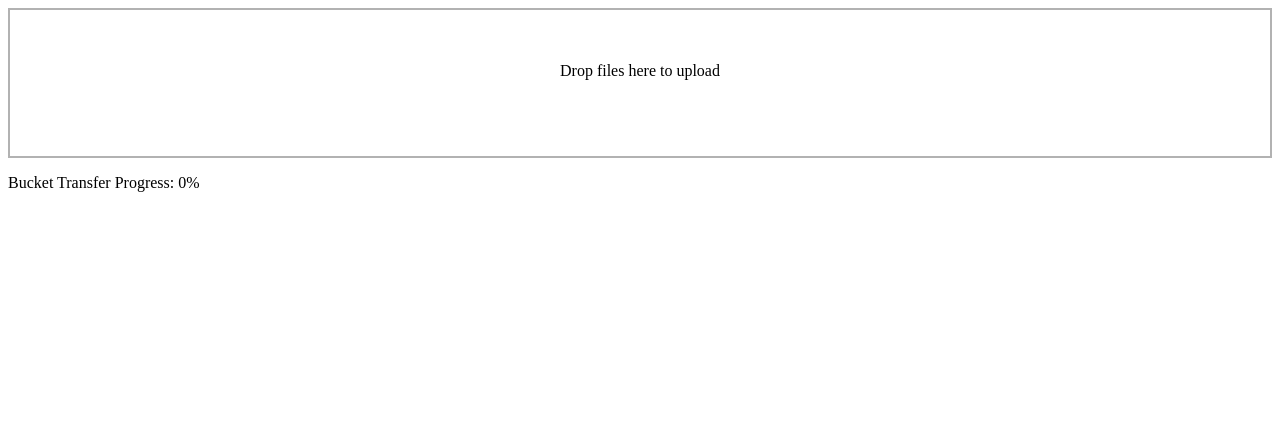
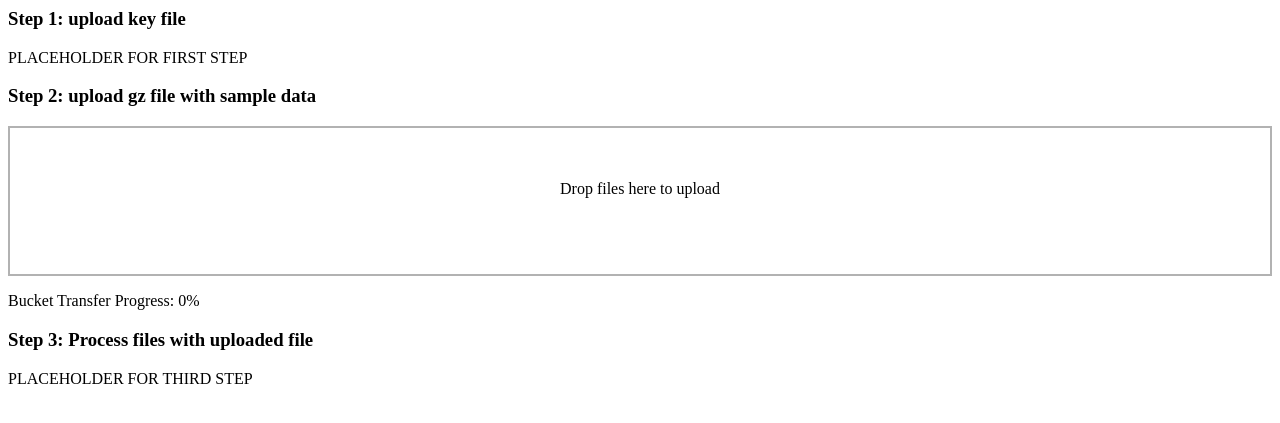
Before and after one commit to SocietyProtectionUndergroundNetworks/sequencing-submission-form, a Flask app: page /form in a window 1280 px wide. Shown: the top 423 px of the page. Run offline with Flask 3, Linux system fonts and the light colour scheme; the visitor is signed in with stand-in values (Sample User, id 1); parts of the project's set-up code (start-up, migrations or seed data) failed here and were passed over; some libraries are stand-ins or nearby versions.

Commit message:
Placeholders for next steps

```diff
--- a/templates/form.html
+++ b/templates/form.html
@@ -7,7 +7,12 @@
     <title>File Dropper</title>
 </head>
 <body>
-
+    <div id="step1">
+      <h3> Step 1: upload key file </h3>
+      <div> PLACEHOLDER FOR FIRST STEP </div>
+    </div>
+    <div id="step2">
+      <h3> Step 2: upload gz file with sample data </h3>
       <form
           method="POST"
           action="/upload"
@@ -17,8 +22,13 @@
       >
       </form>
 
-    <div id="bucketProgress">Bucket Transfer Progress: 0%</div> <!-- Progress div outside Dropzone -->
+      <div id="bucketProgress">Bucket Transfer Progress: 0%</div>
 
+    </div>
+    <div id="step3">
+      <h3> Step 3: Process files with uploaded file </h3>
+      <div> PLACEHOLDER FOR THIRD STEP </div>
+    </div>
     <script type="application/javascript">
         Dropzone.options.dropper = {
             paramName: "file",
```
Lines whose indentation alone changed are shown as unchanged.
